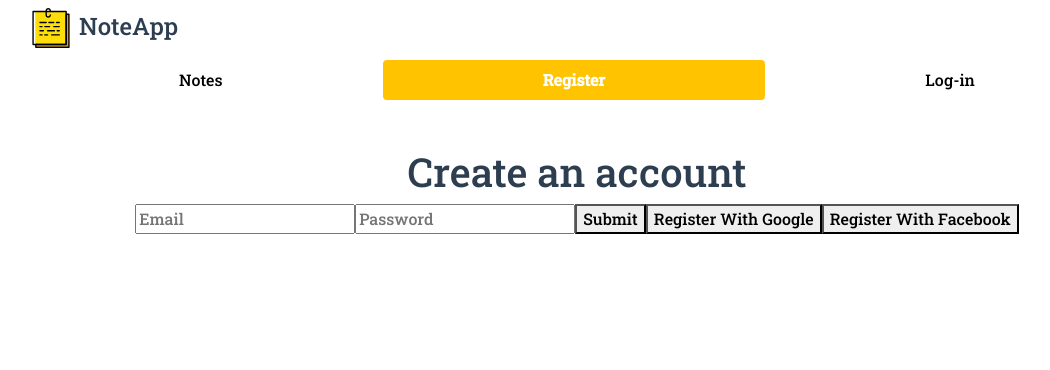
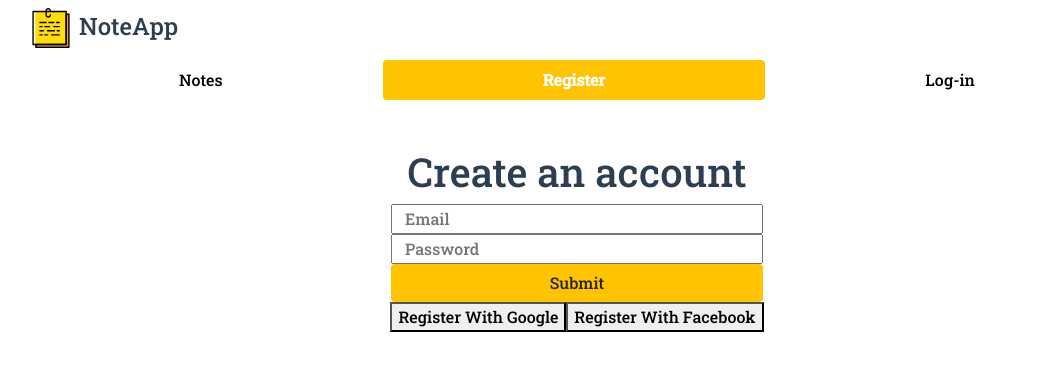
Before and after one commit to fluttercode9/note_web_app, a Vue app in the folder note_app/: page /register in a window 1280 px wide. Shown: the top 370 px of the page, without its empty margins (63-1113 px from the left). Built offline with nearby package versions, Linux system fonts and the light colour scheme; no server answers.

Commit message:
delete fb

```diff
--- a/note_app/src/views/Register-screen.vue
+++ b/note_app/src/views/Register-screen.vue
@@ -1,9 +1,15 @@
 <template>
-  <div>
+  <div class="container-fluid align-items-center">
     <h1>Create an account</h1>
-    <input type="text" placeholder="Email" v-model="email" />
-    <input type="password" placeholder="Password" v-model="password" />
-    <button @click="register">Submit</button>
+    <div class="row justify-content-md-center">
+      <input class="col-sm-4" type="text" placeholder="Email" v-model="email" />
+    </div>
+    <div class="row justify-content-md-center">
+      <input class="col-sm-4" type="password" placeholder="Password" v-model="password" />
+    </div>
+    <div class="row justify-content-md-center">
+      <button class="button-yellow btn col-sm-4" @click="register">Submit</button>
+    </div>
     <button @click="signInWithGoogle">Register With Google</button>
     <button @click="signInWithFacebook">Register With Facebook</button>
   </div>
--- a/note_app/src/views/SignIn-screen.vue
+++ b/note_app/src/views/SignIn-screen.vue
@@ -16,9 +16,6 @@
       <button @click="signInWithGoogle" style="color: transparent; background-color: transparent; border-color: transparent">
         <img style="width: 30px" src = "../assets/google-icon.svg"/>
       </button>
-      <button @click="signInWithFacebook" style="color: transparent; background-color: transparent; border-color: transparent">
-        <img style="width: 30px" src = "../assets/facebook-icon.svg"/>
-      </button>
       <p v-if="errorMessage">{{ errorMessage }}</p>
       <br>
       <br>
@@ -33,11 +30,10 @@
 </template>
 
 <script setup>
-import { db } from "../main.js";
-import { doc, setDoc } from "firebase/firestore";
+
 import { ref } from "vue";
 import { useRouter } from "vue-router";
-import { getAuth, signInWithEmailAndPassword, GoogleAuthProvider, signInWithPopup, FacebookAuthProvider } from "firebase/auth";
+import { getAuth, signInWithEmailAndPassword, GoogleAuthProvider, signInWithPopup} from "firebase/auth";
 const email = ref(""); //https://compiletab.com/vue-get-input-value/#get-input-value-using-ref
 const password = ref("");
 const router = useRouter();
@@ -80,20 +76,4 @@ const signInWithGoogle = () => {
     })
 };
 
-const signInWithFacebook = () => {
-  const auth = getAuth();
-  const provider = new FacebookAuthProvider();
-  signInWithPopup(getAuth(), provider)
-    .then((result) => {
-      console.log(result.user);
-      setDoc(doc(db, "users", result.user.uid), {
-        name: auth.currentUser.email,
-      });
-      router.push("/home");
-
-    })
-    .catch((error) => {
-      console.log(error.code);
-    });
-};
 </script>
```
Also changed, not shown: note_app/src/assets/facebook-icon.svg, note_app/src/assets/fb.svg.
